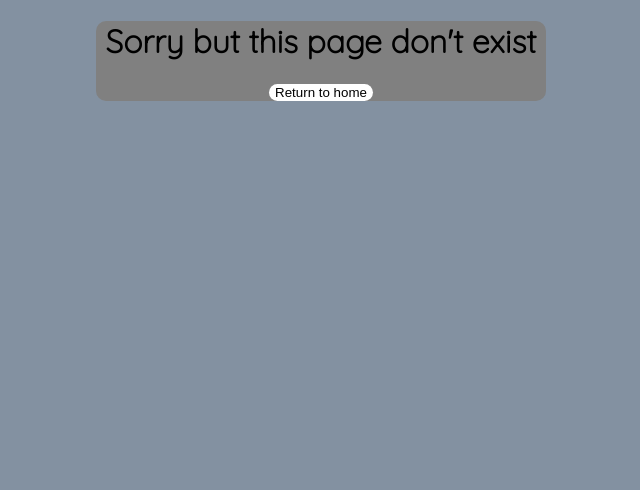
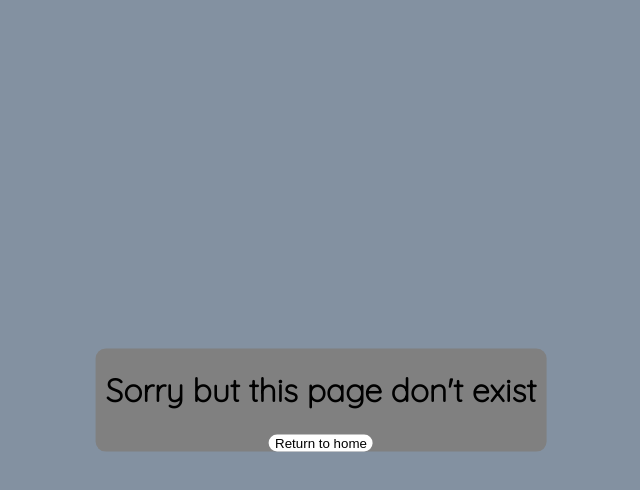
Before and after one commit to LuiselprraYT/LuiselprraYT.github.io_separate_files, a plain HTML site: page 404.html in a window 1280 px wide. Shown: the whole page, without its empty margins (319-959 px from the left). Drawn offline with Linux system fonts and the light colour scheme.

Commit message:
FINALLY I CENTERED THE 404 THING

```diff
--- a/404.html
+++ b/404.html
@@ -14,6 +14,11 @@
         }
 
         #error-message {
+            font-family: 'Quicksand', sans-serif;
+            position: absolute;
+            top: 50%;
+            left: 50%;
+            transform: translate(-50%, -50%);
             width: fit-content;
             height: fit-content;
             padding: 0px 10px;
@@ -21,10 +26,6 @@
             text-align: center;
             background-color: gray;
             border-radius: 10px;
-        }
-
-        h1 {
-            font-family: 'Quicksand', sans-serif;
         }
 
         button {
```
